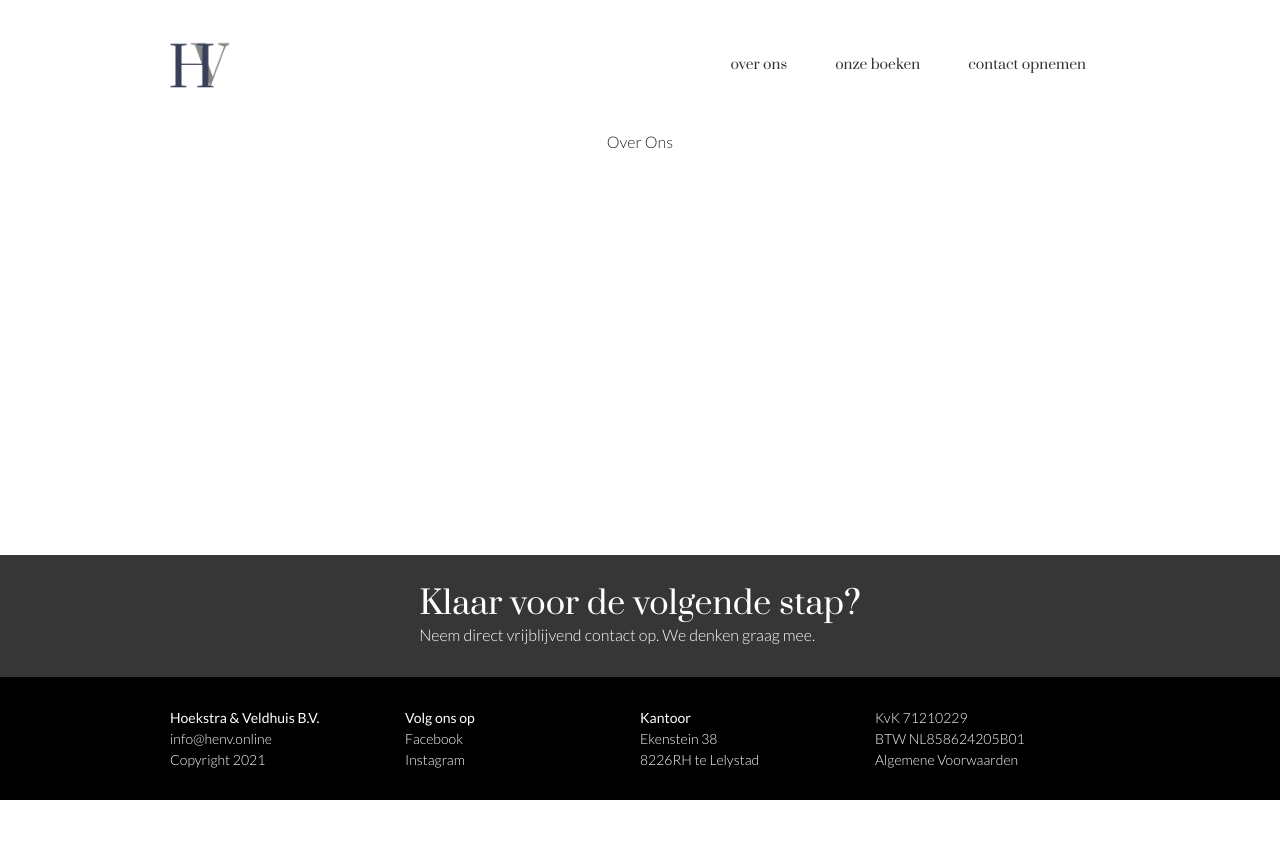
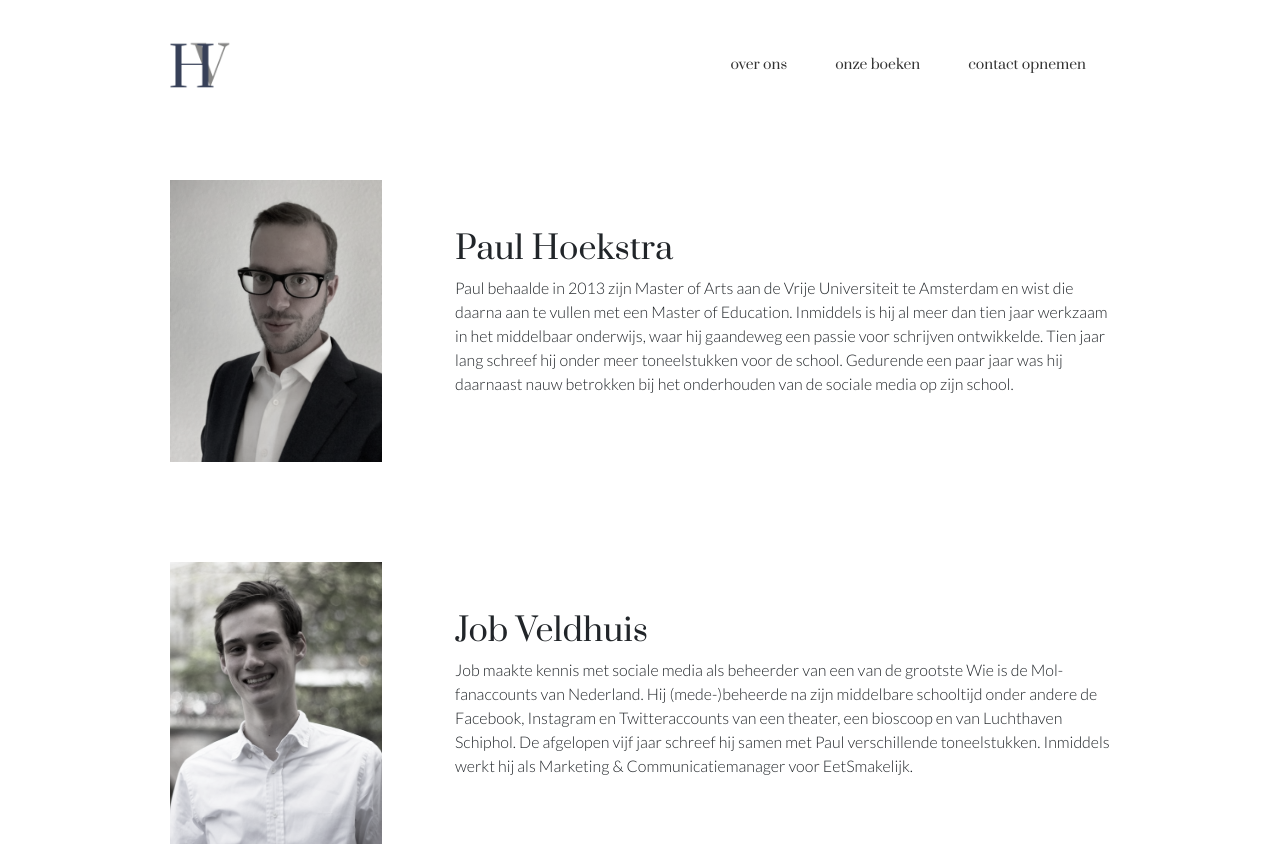
Before and after one commit to jobveldhuis/hoekstraenveldhuis.nl, a Next.js app in the folder hoekstraenveldhuis.nl/: page /over-ons in a window 1280 px wide. Shown: the top 846 px of the page. Before the commit the page ends 800 px from the top, so only its background shows below. Built offline with nearby package versions, Linux system fonts and the light colour scheme.

Commit message:
Created 'about us' page for desktop

```diff
--- a/hoekstraenveldhuis.nl/pages/over-ons.js
+++ b/hoekstraenveldhuis.nl/pages/over-ons.js
@@ -1,6 +1,7 @@
 import React from 'react'
 import Head from 'next/head'
 import Layout from '../components/Layout'
+import PeopleComponent from '../components/PeopleComponent'
 
 export default function Home () {
   return (
@@ -19,7 +20,16 @@ export default function Home () {
             </Head>
 
             <Layout>
-                Over Ons
+                <PeopleComponent
+                 name={'Paul Hoekstra'}
+                 description={'Paul behaalde in 2013 zijn Master of Arts aan de Vrije Universiteit te Amsterdam en wist die daarna aan te vullen met een Master of Education. Inmiddels is hij al meer dan tien jaar werkzaam in het middelbaar onderwijs, waar hij gaandeweg een passie voor schrijven ontwikkelde. Tien jaar lang schreef hij onder meer toneelstukken voor de school. Gedurende een paar jaar was hij daarnaast nauw betrokken bij het onderhouden van de sociale media op zijn school.'}
+                 image={'images/paul-hoekstra.jpeg'}
+                />
+                <PeopleComponent
+                    name={'Job Veldhuis'}
+                    description={'Job maakte kennis met sociale media als beheerder van een van de grootste Wie is de Mol-fanaccounts van Nederland. Hij (mede-)beheerde na zijn middelbare schooltijd onder andere de Facebook, Instagram en Twitteraccounts van een theater, een bioscoop en van Luchthaven Schiphol. De afgelopen vijf jaar schreef hij samen met Paul verschillende toneelstukken. Inmiddels werkt hij als Marketing & Communicatiemanager voor EetSmakelijk.'}
+                    image={'images/job-veldhuis.jpeg'}
+                />
             </Layout>
         </div>
   )
--- a/hoekstraenveldhuis.nl/styles/globals.css
+++ b/hoekstraenveldhuis.nl/styles/globals.css
@@ -45,6 +45,10 @@ h1, h2, h3, h4, h5, h6 {
   font-weight: 500;
 }
 
+h2 {
+  font-size: 32px;
+}
+
 .layout {
   min-height: 100vh;
   display: flex;
```
